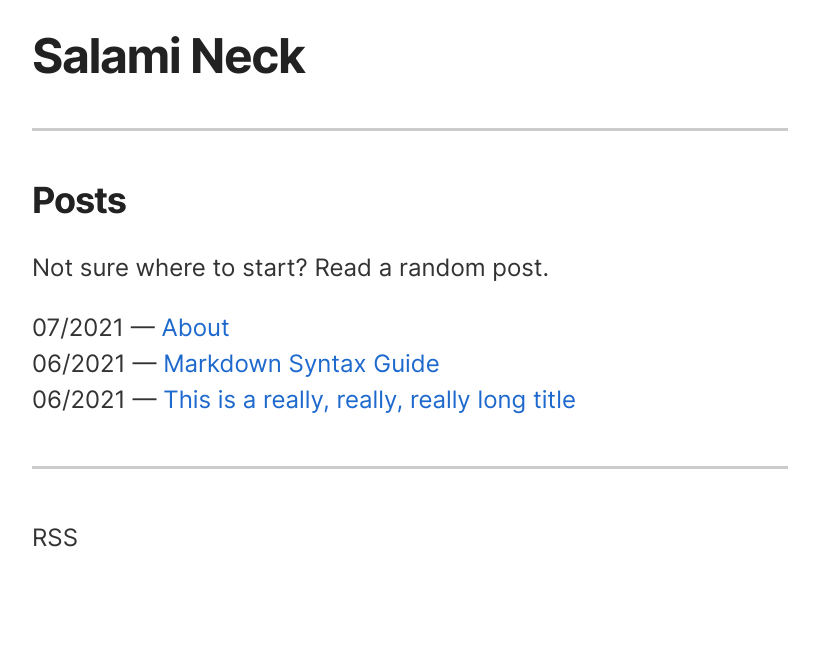
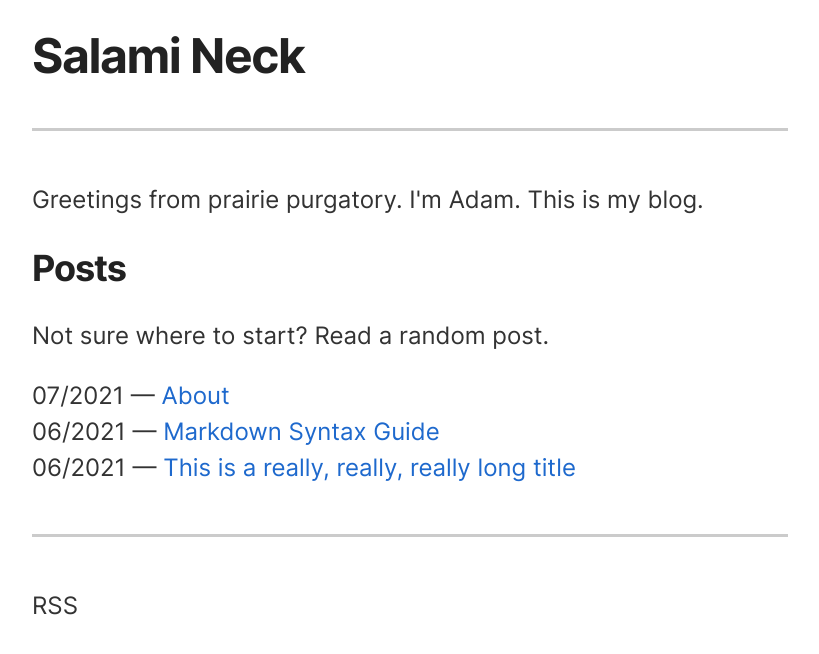
Before and after one commit to ajpwalser/ajpwalser.github.io, a Jekyll site: the page built from index.html, in a window 1280 px wide. Shown: the top 654 px of the page, without its empty margins (230-1049 px from the left). Built offline with Jekyll 4.4.1, drawn with Linux system fonts in a browser that asks for light colours.

Commit message:
Update index.html

```diff
--- a/index.html
+++ b/index.html
@@ -3,8 +3,9 @@ layout: default
 title: Home
 description:
 ---
+<p>Greetings from prairie purgatory. I'm Adam. This is my blog.</p>
 <h2>Posts</h2>
-<p class="quarter-line-space">Not sure where to start? Read a random post.</p>
+<p>Not sure where to start? Read a random post.</p>
 <div class="post-list">
   {% for post in site.posts %}
     <article role="article">
```
